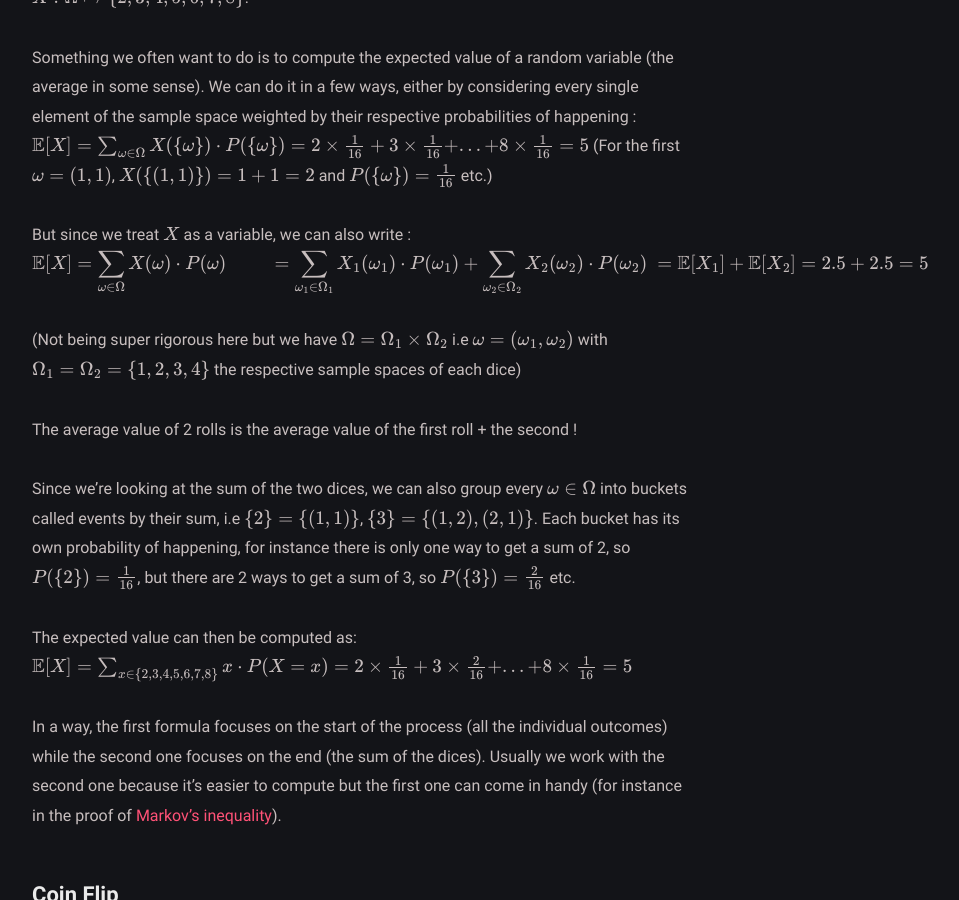
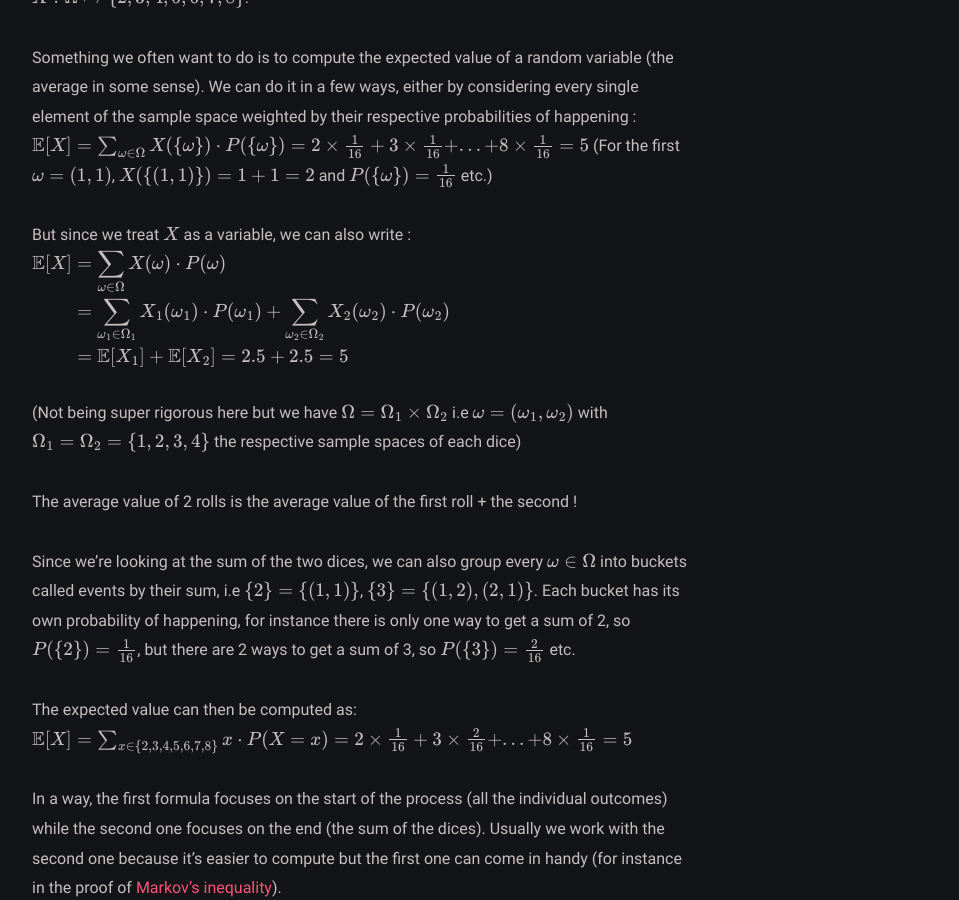
Before and after one commit to Cyril9227/cyril9227.github.io, a Jekyll site: the page built from _posts/random-variables/2024-10-14-random-variables.md, in a window 1280 px wide and 900 px high, scrolled down 1637 px. Shown: the whole window, without its empty margins (278-1237 px from the left). Built offline with Jekyll 4.4.1, drawn with Linux system fonts in a browser that asks for light colours.

Commit message:
todo proof of the sum

```diff
--- a/_posts/random-variables/2024-10-14-random-variables.md
+++ b/_posts/random-variables/2024-10-14-random-variables.md
@@ -48,8 +48,8 @@ $$\mathbb{E}[X] = \sum_{\omega \in \Omega} X(\{\omega\}) \cdot P(\{\omega\}) = 2
 But since we treat $$X$$ as a variable, we can also write :
 $$
 \begin{align}
-\mathbb{E}[X] &= \sum_{\omega \in \Omega} X({\omega}) \cdot P({\omega}) \
-&= \sum_{\omega_{1} \in \Omega_{1}} X_1({\omega_{1}}) \cdot P({\omega_{1}}) + \sum_{\omega_{2} \in \Omega_{2}} X_2({\omega_{2}}) \cdot P({\omega_{2}}) \
+\mathbb{E}[X] &= \sum_{\omega \in \Omega} X({\omega}) \cdot P({\omega}) \\
+&= \sum_{\omega_{1} \in \Omega_{1}} X_1({\omega_{1}}) \cdot P({\omega_{1}}) + \sum_{\omega_{2} \in \Omega_{2}} X_2({\omega_{2}}) \cdot P({\omega_{2}}) \\
 &= \mathbb{E}[X_1] + \mathbb{E}[X_2] = 2.5 + 2.5 = 5
 \end{align}
 $$
```
